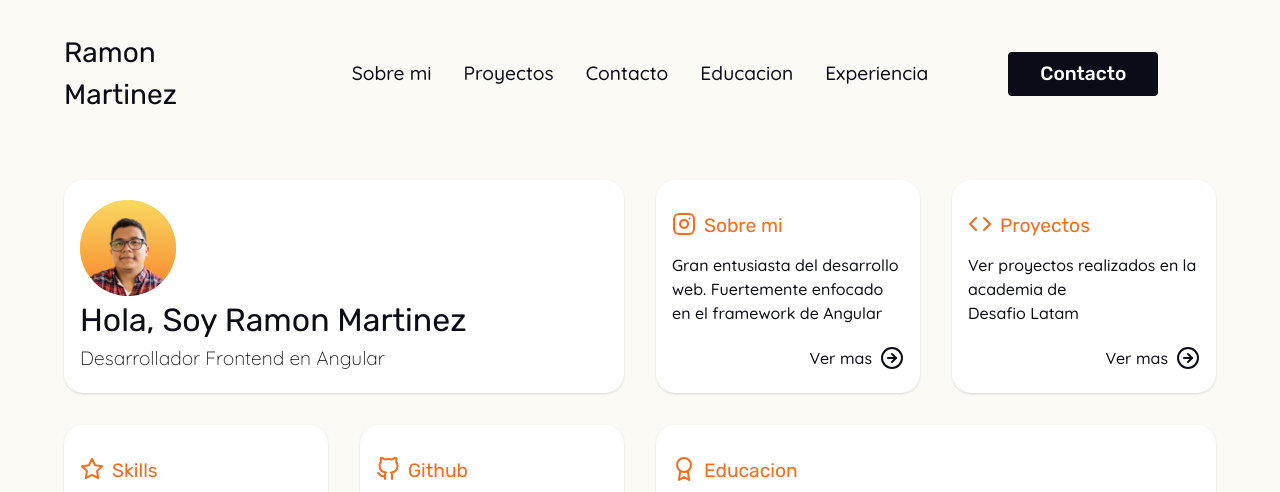
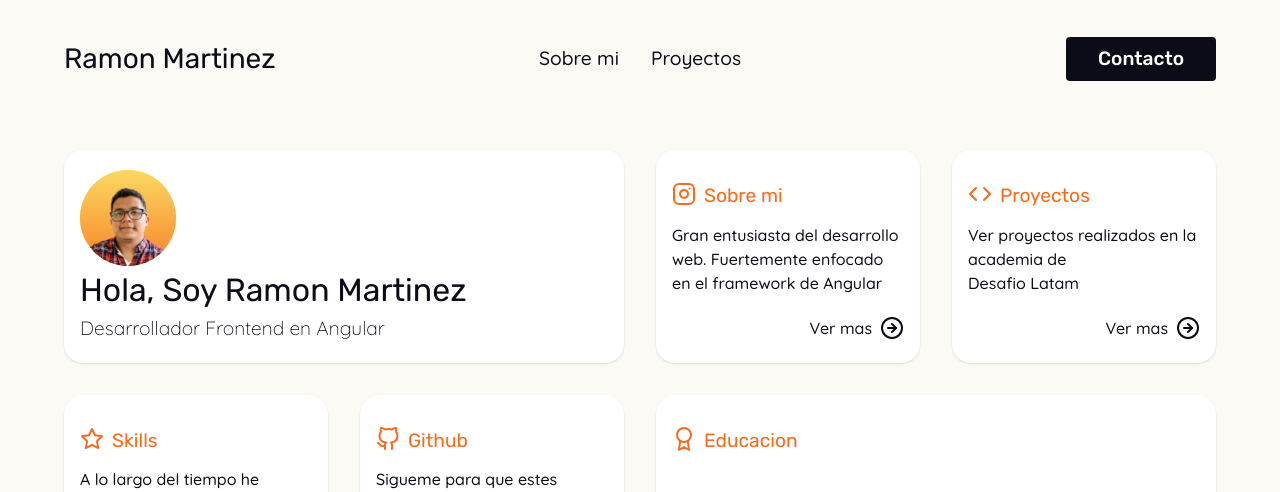
Before and after one commit to RaimonxDev/portfolio-desafio-latam, a plain HTML site: page index.html in a window 1280 px wide. Shown: the top 492 px of the page. Drawn offline with nearby package versions, Linux system fonts and the light colour scheme.

Commit message:
correcion del menu

```diff
--- a/index.html
+++ b/index.html
@@ -27,17 +27,8 @@
           <li>
             <a href="#">Proyectos</a>
           </li>
-          <li>
-            <a href="#">Contacto</a>
-          </li>
-          <li>
-            <a href="#">Educacion</a>
-          </li>
-          <li>
-            <a href="#">Experiencia</a>
-          </li>
         </ul>
-        <div class="nav-child">
+        <div class="nav-child text-end">
           <button class="contact">Contacto</button>
         </div>
       </nav>
```
